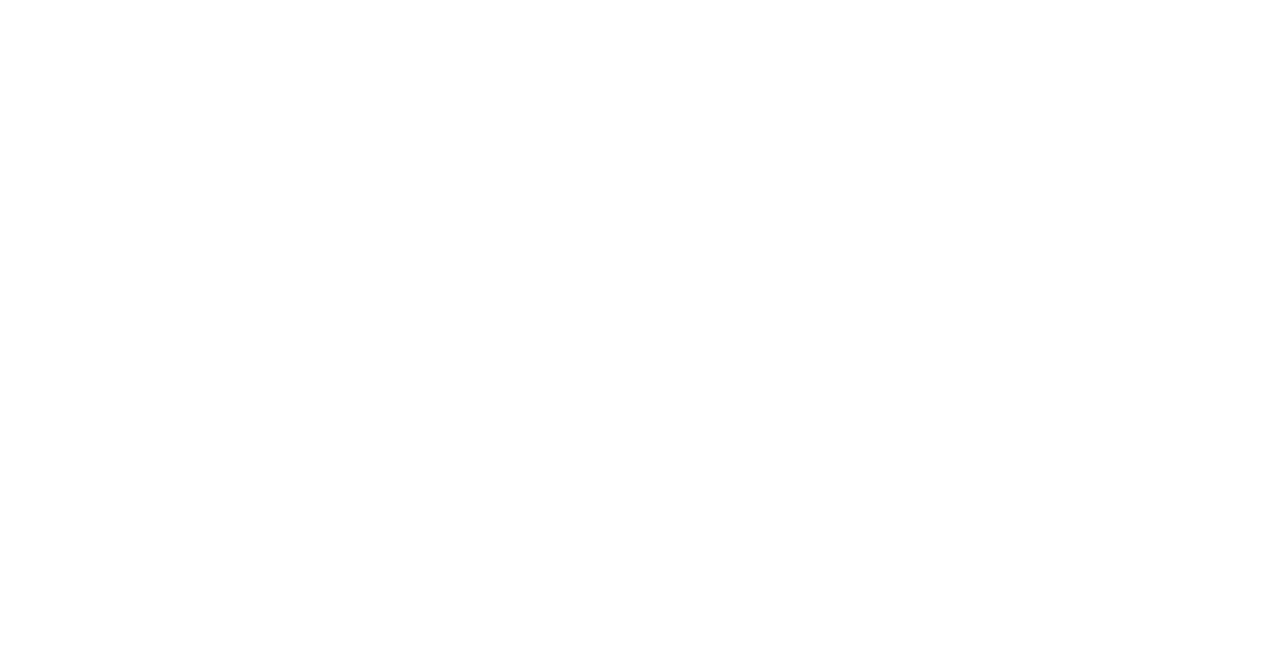
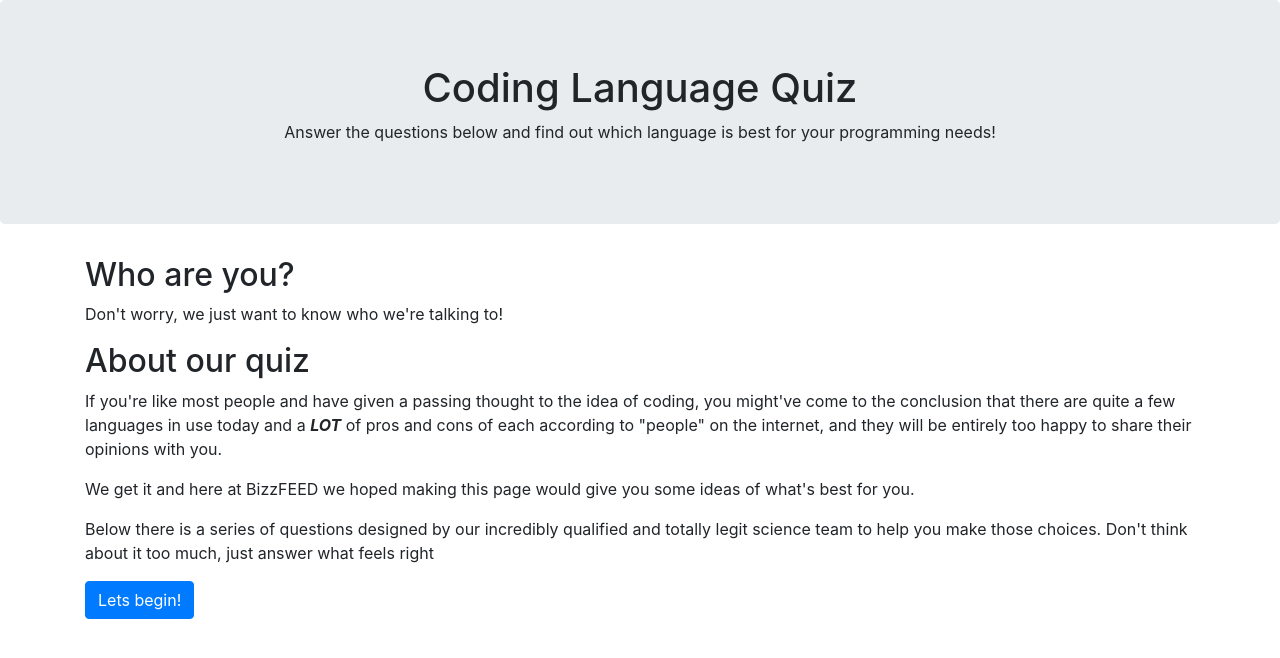
Before and after one commit to jeffchiudev/coding-language-quiz, a plain HTML site: page index.html in a window 1280 px wide. Drawn offline with Linux system fonts and the light colour scheme.

Commit message:
add in html text explaining the quiz

```diff
--- a/css/styles.css
+++ b/css/styles.css
@@ -0,0 +1,3 @@
+.jumbotron {
+  text-align: center;
+}
--- a/index.html
+++ b/index.html
@@ -3,14 +3,34 @@
 <head>
   <meta charset="utf-8">
   <meta name="viewport" content="width=device-width">
-  <title>Template Page</title>
+  <title>Find the Best Coding Language For You!</title>
   <link href="css/bootstrap.css" rel="stylesheet" type="text/css">
   <link href="css/styles.css" rel="stylesheet" type="text/css" />
   <script src="js/jquery-3.5.1.js"></script>
   <script src="js/scripts.js"></script>
 </head>
 <body>
+  <div class="jumbotron">
+    <h1>Coding Language Quiz</h1>
+    <p>Answer the questions below and find out which language is best for your programming needs!</p>
+  </div>
   <div class="container">
+    <div class="greeting">
+      <h2>Who are you?</h2> <!--should this hide after entry?-->
+      <div class="name-form">
+        <p>Don't worry, we just want to know who we're talking to!</p>
+        <!-- name entry form here -->
+      </div>
+    </div>
+    <div class="explanation">
+      <h2>About our quiz</h2>
+      <p>If you're like most people and have given a passing thought to the idea of coding, you might've come to the conclusion that there are quite a few languages in use today and a <strong><em>LOT</em></strong> of pros and cons of each according to "people" on the internet, and they will be entirely too happy to share their opinions with you.</p>
+      <p>We get it and here at BizzFEED we hoped making this page would give you some ideas of what's best for you.</p>
+      <p>Below there is a series of questions designed by our incredibly qualified and totally legit science team to help you make those choices.  Don't think about it too much, just answer what feels right</p>
+      <div class="btn btn-primary"><!--button to progress onto the quiz-->
+        Lets begin!
+      </div>
+    </div>
 
   </div>
 </body>
```
